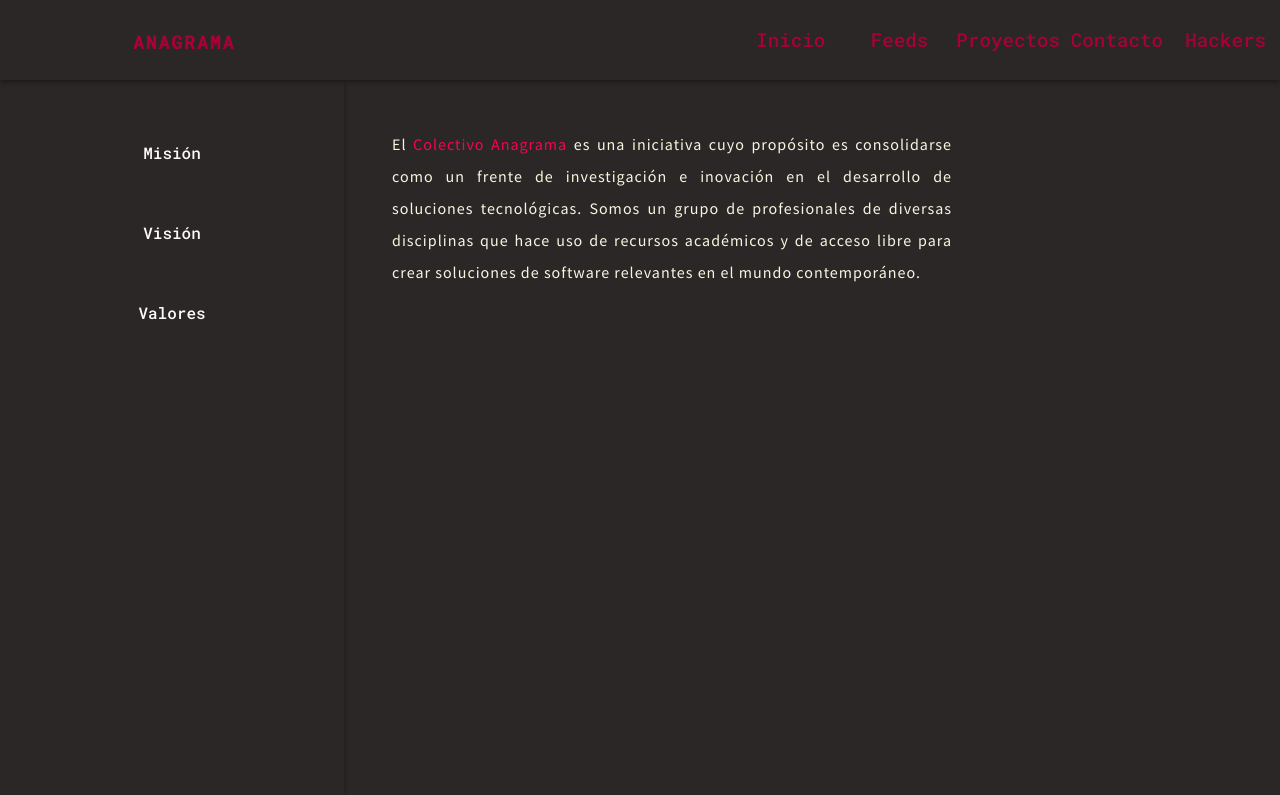
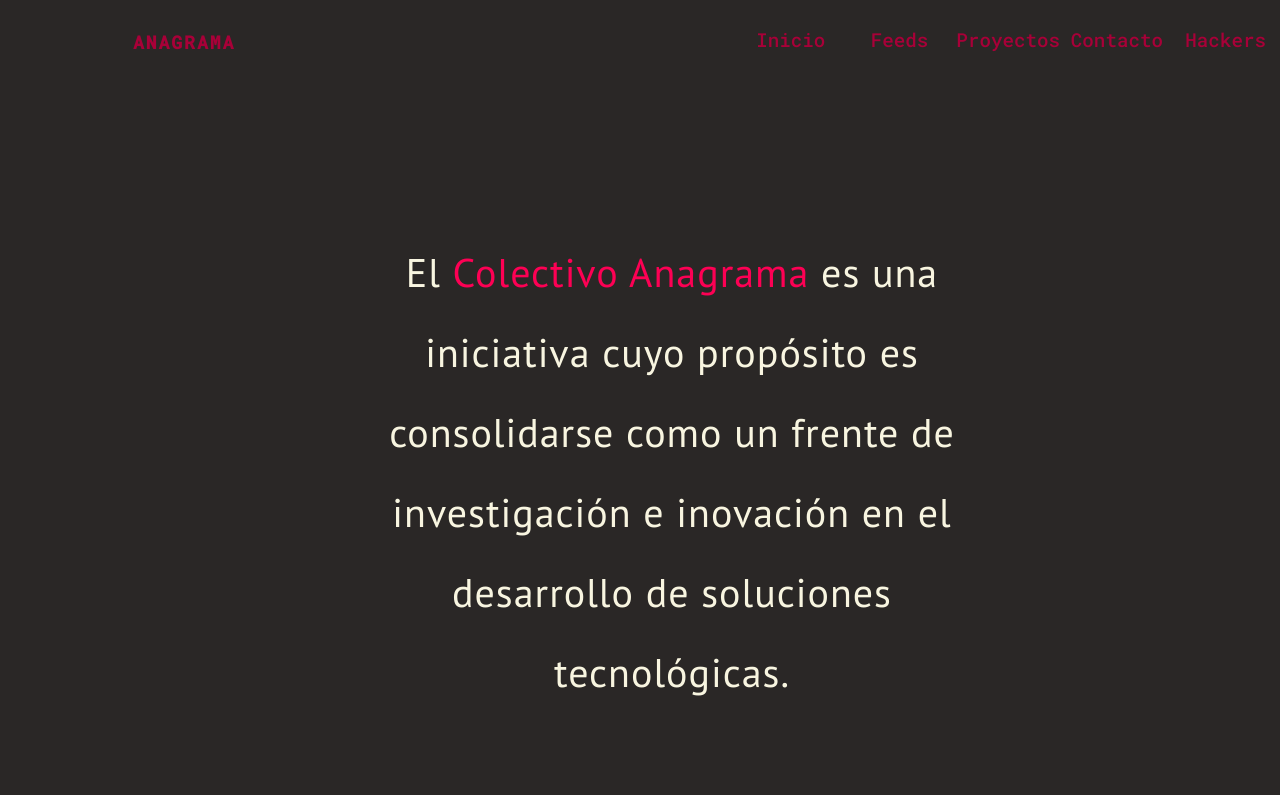
Before and after one commit to ANAGRAMA-PROJECT/nexus, a website with bundled scripts: page public/main.html in a window 1280 px wide. Built offline with nearby package versions, Linux system fonts and the light colour scheme; no server answers.

Commit message:
heading to minimalism

```diff
--- a/public/main.html
+++ b/public/main.html
@@ -42,8 +42,8 @@
 			<!-- BODY -->
 			<section id="main-container">
 				<div id="main-container__sidebar">
-					<div id="sidebar-home__content">
-						<ul class="sidebar-nav__list">
+					<div id="sidebar-home__content" >
+						<ul class="sidebar-nav__list" hidden>
 							<li class="sidebar-item">
 								<a href="#" class="sidebar-link"> Misión </a>
 							</li>
@@ -59,18 +59,14 @@
 
 				<div id="main-container__content">
 					<div id="main-content__home">
-						<p>
+						<p class="home-text__presentation" >
 							El
 							<span id="colective-mention"
 								>Colectivo Anagrama</span
 							>
 							es una iniciativa cuyo propósito es consolidarse
 							como un frente de investigación e inovación en el
-							desarrollo de soluciones tecnológicas. Somos un
-							grupo de profesionales de diversas disciplinas que
-							hace uso de recursos académicos y de acceso libre
-							para crear soluciones de software relevantes en el
-							mundo contemporáneo.
+							desarrollo de soluciones tecnológicas.
 						</p>
 					</div>
 				</div>
--- a/public/styles/main.css
+++ b/public/styles/main.css
@@ -63,7 +63,6 @@
 #main-container__sidebar {
 	flex: 1;
 	background-color: var(--dark-background);
-	box-shadow: var(--elevation-2dp);
 	margin-right: 1rem;
 	padding: 2rem;
 	animation: var(--animation-fade-in) 1s;
@@ -73,7 +72,7 @@
 	position: relative;
 	padding: 2rem;
 	overflow-y: scroll;
-	flex: 2;
+	flex: 6;
 	height: 90%;
 	max-height: 90%;
 	background-color: var(--dark-background);
@@ -96,7 +95,6 @@
 	flex-flow: row nowrap;
 	top: 0;
 	z-index: 10;
-	box-shadow: var(--elevation-3dp);
 	animation: var(--animation-fade-in) 1s;
 }
 
@@ -144,11 +142,6 @@
 
 	border-bottom: 2px solid var(--dark-background);
 	animation: var(--animation-fade-in) var(--fade-in-duration);
-}
-
-#main-header__menu > div:hover {
-	border-bottom: 2px solid var(--dark-headers);
-	border-color: var(--dark-headers);
 }
 
 .sidebar-home {
@@ -212,3 +205,9 @@ p {
 	letter-spacing: 1px;
 	animation: var(--animation-fade-in-up) var(--fade-in-up-duration);
 }
+
+.home-text__presentation {
+	padding: 5rem;
+	font-size: 2.5rem;
+	text-align: center;
+}
--- a/public/styles/root.css
+++ b/public/styles/root.css
@@ -1,9 +1,9 @@
-@import url('https://fonts.googleapis.com/css2?family=Roboto+Mono:wght@500&family=Source+Sans+Pro&display=swap');
+@import url('https://fonts.googleapis.com/css2?family=PT+Sans&family=Roboto+Mono:wght@500&display=swap');
 
 :root {
 	/* Font-related variables */
 	--title-font-family: 'Roboto Mono', monospace;
-	--content-font-family: 'Source Sans Pro', sans-serif;
+	--content-font-family: 'PT Sans', sans-serif;
 
 	--text-logo: normal small-caps 900 1.6rem 'Roboto Mono', monospace;
 	--sidebar-item: normal normal 300 1rem 'Roboto Mono', monospace;
```
